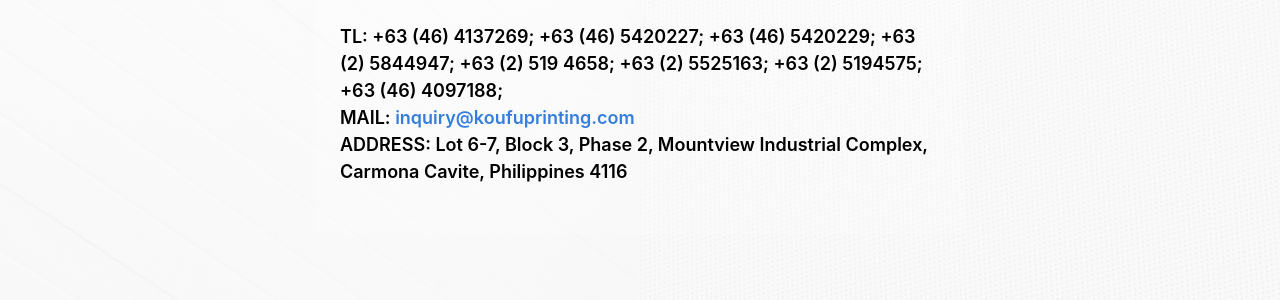
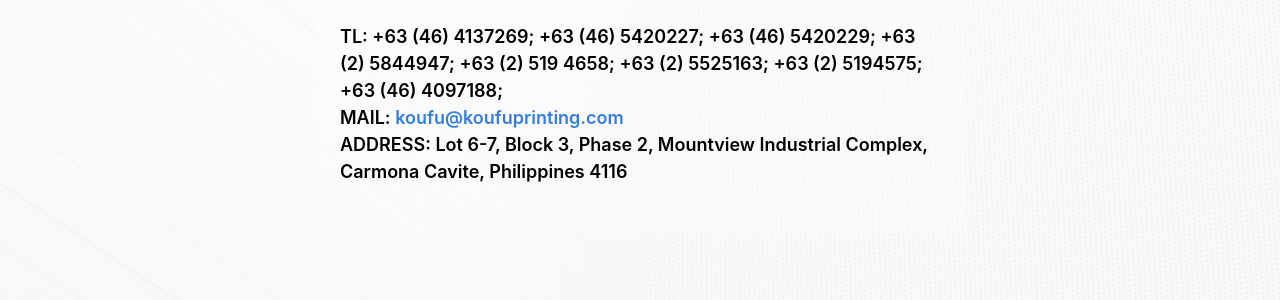
Before and after one commit to aice09/kfcp-comingsoon, a Jekyll site: the page built from index.md, in a window 1280 px wide. Shown: the part 356-656 px from the top of the page. Built offline with Jekyll 4.4.1, drawn with Linux system fonts in a browser that asks for light colours.

Commit message:
Update _config.yaml
Change email from inquiry@koufuprinting to koufu@koufuprinting.com

```diff
--- a/_config.yaml
+++ b/_config.yaml
@@ -14,7 +14,7 @@
 # You can create any custom variable you would like, and they will be accessible
 # in the templates via {{ site.myvariable }}.
 title: Soon
-email: inquiry@koufuprinting.com
+email: koufu@koufuprinting.com
 phone: +63 (46) 4137269; +63 (46) 5420227; +63 (46) 5420229; +63 (2) 5844947; +63 (2) 519 4658; +63 (2) 5525163; +63 (2) 5194575; +63 (46) 4097188;
 description: A coming soon page for Kou Fu Color Printing Corporation
 baseurl: "" # the subpath of your site, e.g. /blog
```
